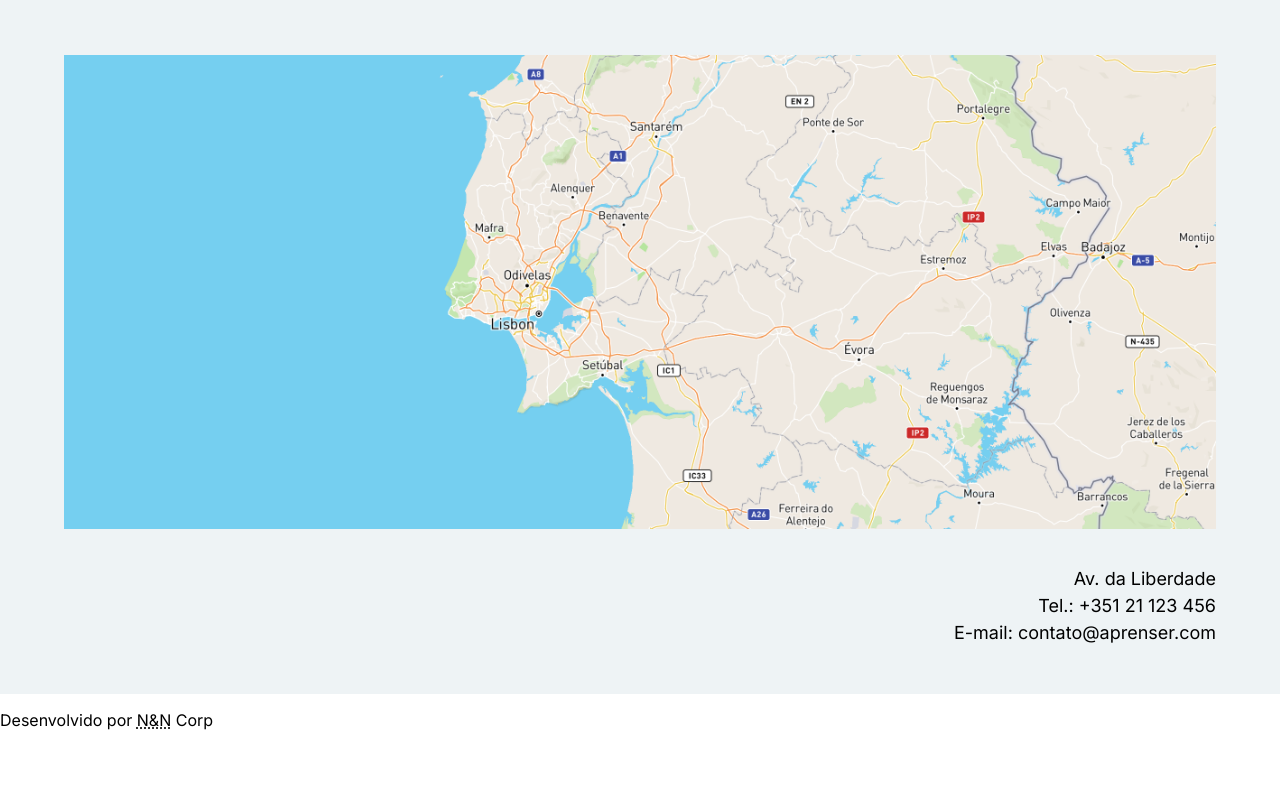
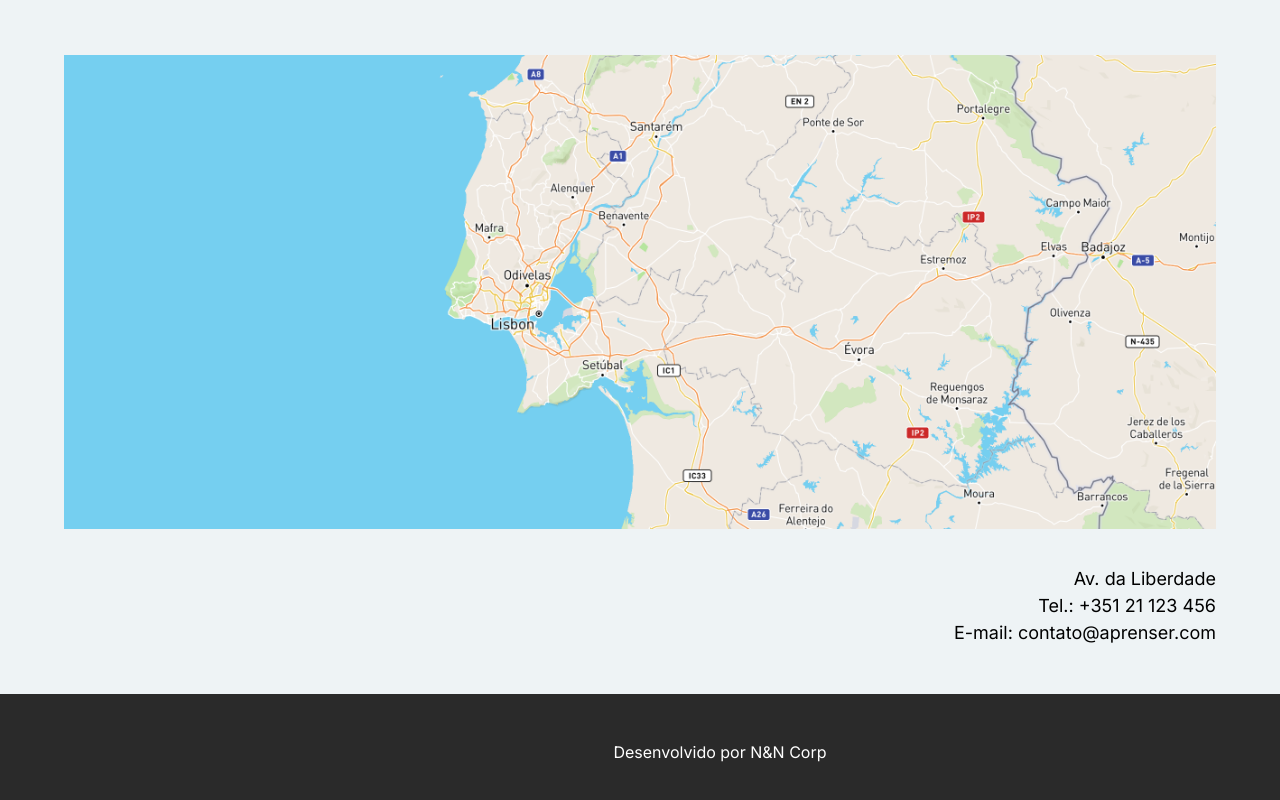
Before and after one commit to NatanLisboa/projeto-aprenser, a plain HTML site: page index.html in a window 1280 px wide. Shown: the part 2220-3020 px from the top of the page. Before the commit the page ends 2966 px from the top, so only its background shows below. Drawn offline with Linux system fonts and the light colour scheme.

Commit message:
fix!: Estiliza footer

```diff
--- a/index.html
+++ b/index.html
@@ -85,8 +85,8 @@
             </address>
         </div>
     </section>
-    <footer>
-        <p>Desenvolvido por <abbr title="N and N">N&N</abbr> Corp</p>
+    <footer class="footer">
+        <p class="footer-text">Desenvolvido por <abbr title="N and N">N&N</abbr> Corp</p>
     </footer>
 </body>
 </html>
--- a/styles/main.css
+++ b/styles/main.css
@@ -165,3 +165,17 @@ body {
 .contatos-address address p abbr {
     text-decoration: none;
 }
+
+.footer {
+    background-color: #2A2A2A;
+    padding: 32px;
+}
+
+.footer-text {
+    color: white;
+    text-align: center;
+}
+
+.footer-text abbr {
+    text-decoration: none;
+}
```
